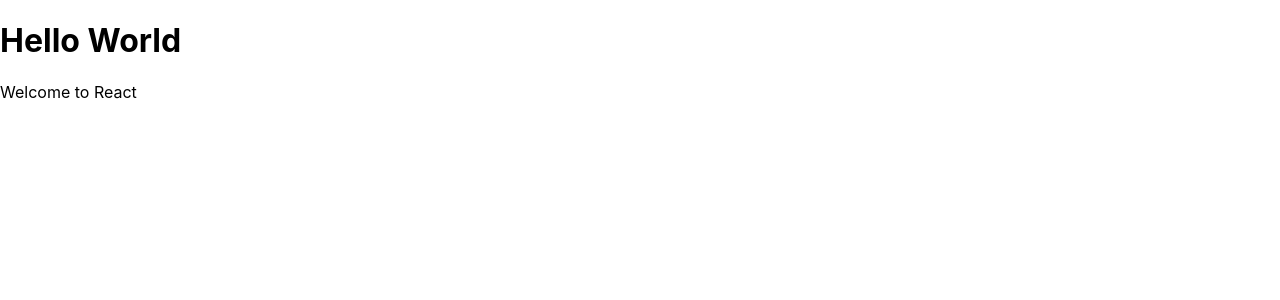
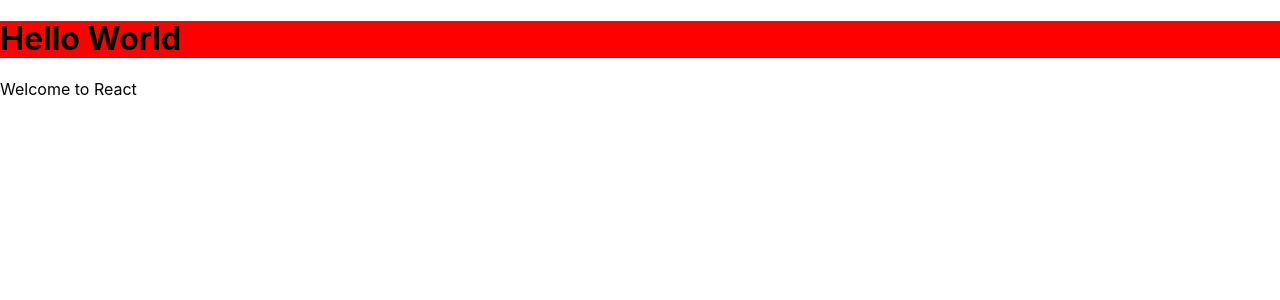
Before and after one commit to chaselancaster/react-practice, a React (Create React App) app: page / in a window 1280 px wide. Shown: the top 300 px of the page. Built offline with nearby package versions, Linux system fonts and the light colour scheme.

Commit message:
import tachyons in index.js

```diff
--- a/package.json
+++ b/package.json
@@ -8,7 +8,8 @@
     "@testing-library/user-event": "^7.2.1",
     "react": "^17.0.1",
     "react-dom": "^17.0.1",
-    "react-scripts": "3.4.4"
+    "react-scripts": "3.4.4",
+    "tachyons": "^4.12.0"
   },
   "scripts": {
     "start": "react-scripts start",
--- a/src/Hello.css
+++ b/src/Hello.css
@@ -0,0 +1,3 @@
+h1 {
+  background: red;
+}
--- a/src/Hello.js
+++ b/src/Hello.js
@@ -1,4 +1,5 @@
 import React, { Component } from 'react';
+import './Hello.css'
 
 class Hello extends Component {
     render() {
--- a/src/index.js
+++ b/src/index.js
@@ -4,6 +4,7 @@
 import App from './App';
 import Hello from './Hello'
 import * as serviceWorker from './serviceWorker';
+import 'tachyons';
 
 ReactDOM.render(
   <React.StrictMode>
```
Also changed, not shown: 1 other file (tests, documents, lock files or other folders).
